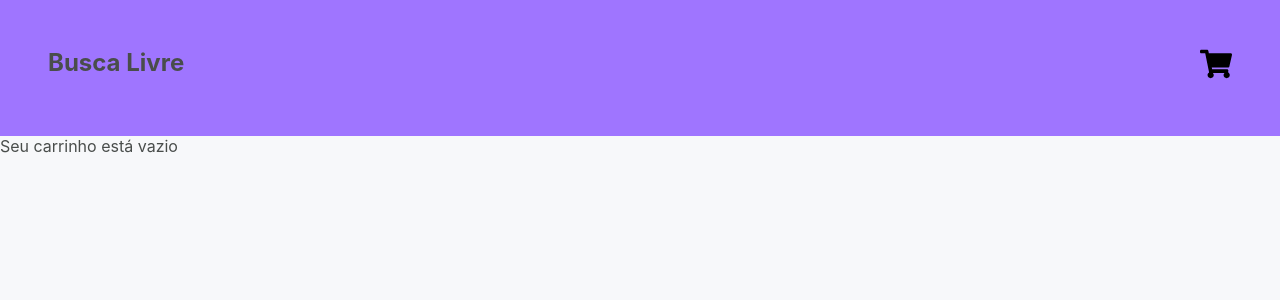
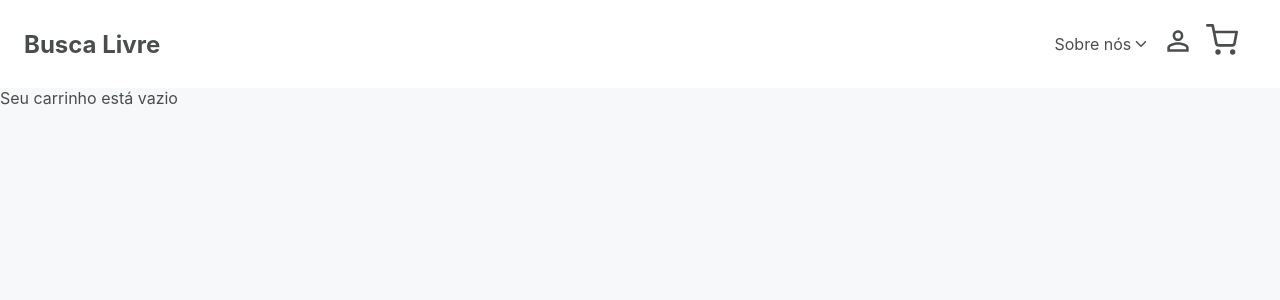
Before and after one commit to o-flores/busca-livre, a React (Create React App) app: page /cart in a window 1280 px wide. Shown: the top 300 px of the page. Built offline with nearby package versions, Linux system fonts and the light colour scheme.

Commit message:
fix: header css

```diff
--- a/src/components/CartButton.jsx
+++ b/src/components/CartButton.jsx
@@ -1,13 +1,13 @@
 import React from 'react';
 import { Link } from 'react-router-dom';
-import { FaShoppingCart } from 'react-icons/fa'
+import { FiShoppingCart } from 'react-icons/fi'
 import '../styles/cartbutton.css'
 
 class CartButton extends React.Component {
   render() {
     return (
       <Link to="/cart">
-        <span id='cart'><FaShoppingCart /></span>
+        <span id='cart'><FiShoppingCart /></span>
       </Link>
     );
   }
--- a/src/components/Header.jsx
+++ b/src/components/Header.jsx
@@ -2,15 +2,26 @@ import React from 'react';
 import '../styles/header.css'
 import { Link } from 'react-router-dom';
 import CartButton from '../components/CartButton'
+import { MdPersonOutline } from 'react-icons/md'
+import { IoIosArrowDown } from 'react-icons/io'
 
 class Header extends React.Component {
   render() {
     return (
       <header>
-        <nav>
-          <Link to='/'><b><span>Busca Livre</span></b></Link>
+        <div className='left-container'>
+          <div className='logo'>
+            <Link to='/'><b><span>Busca Livre</span></b></Link>
+          </div>
+        </div>
+        <nav className='right-container'>
+          <span>Sobre nós</span>
+          <IoIosArrowDown/>
+          <Link to='/signup'><MdPersonOutline className='sign-in' /></Link>
+          <CartButton />
         </nav>
-        <CartButton />
+
+
       </header>
     );
   }
--- a/src/styles/addtocart.css
+++ b/src/styles/addtocart.css
@@ -4,7 +4,7 @@
 }
 
 #button-add-to-cart {
-  background-color: #8257E5;
+  background-color: #808080;
   width: 100%;
   margin: auto;
   border: none;
--- a/src/styles/cartbutton.css
+++ b/src/styles/cartbutton.css
@@ -1,4 +1,4 @@
 #cart {
   font-size: 2rem;
-  color: black;
+  color: #494D4B;
 }
--- a/src/styles/header.css
+++ b/src/styles/header.css
@@ -1,8 +1,9 @@
 header {
-  background-color: #9F75FF;
-  padding: 3rem;
+  background-color: white;
+  padding: 1.5rem;
   display: flex;
   justify-content: space-between;
+  align-items: center;
 }
 
 header a {
@@ -10,3 +11,20 @@ header a {
   text-decoration: none;
   font-size: 1.5rem;
 }
+
+header .right-container {
+  display: flex;
+  align-items: center;
+  margin-right: 1rem;
+}
+
+header .right-container span {
+  color: #494D4B;
+  margin-right: 0.1rem;
+}
+
+header .right-container .sign-in {
+  color: #494D4B;
+  font-size: 2rem;
+  margin: 0 0.8rem;
+}
```
